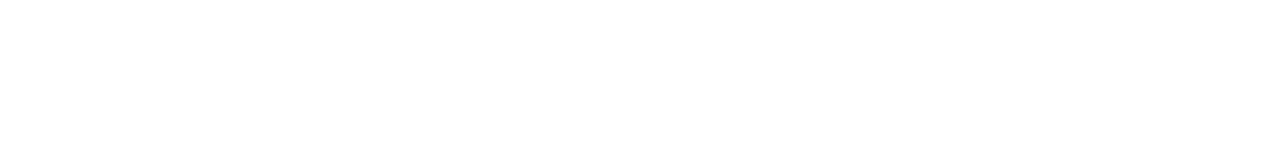
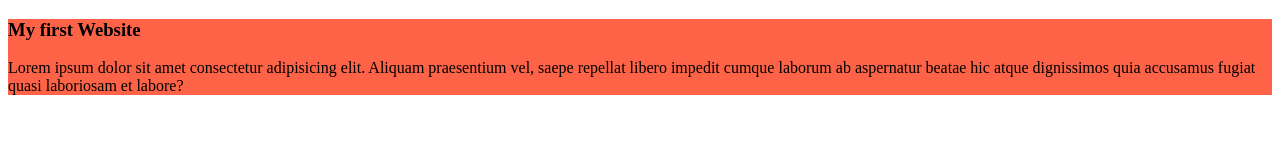
Before and after one commit to sezan10/my-simple-website, a plain HTML site: page index.html in a window 1280 px wide. Drawn offline with Linux system fonts and the light colour scheme.

Commit message:
added the first blog

```diff
--- a/index.html
+++ b/index.html
@@ -4,6 +4,17 @@
     <meta charset="UTF-8" />
     <meta name="viewport" content="width=device-width, initial-scale=1.0" />
     <title>My Simple Website</title>
+    <link rel="stylesheet" href="styles/blog.css" />
   </head>
-  <body></body>
+  <body>
+    <div>
+      <h3>My first Website</h3>
+      <p>
+        Lorem ipsum dolor sit amet consectetur adipisicing elit. Aliquam
+        praesentium vel, saepe repellat libero impedit cumque laborum ab
+        aspernatur beatae hic atque dignissimos quia accusamus fugiat quasi
+        laboriosam et labore?
+      </p>
+    </div>
+  </body>
 </html>
--- /dev/null
+++ b/styles/blog.css
@@ -0,0 +1,3 @@
+div {
+  background-color: tomato;
+}
```
